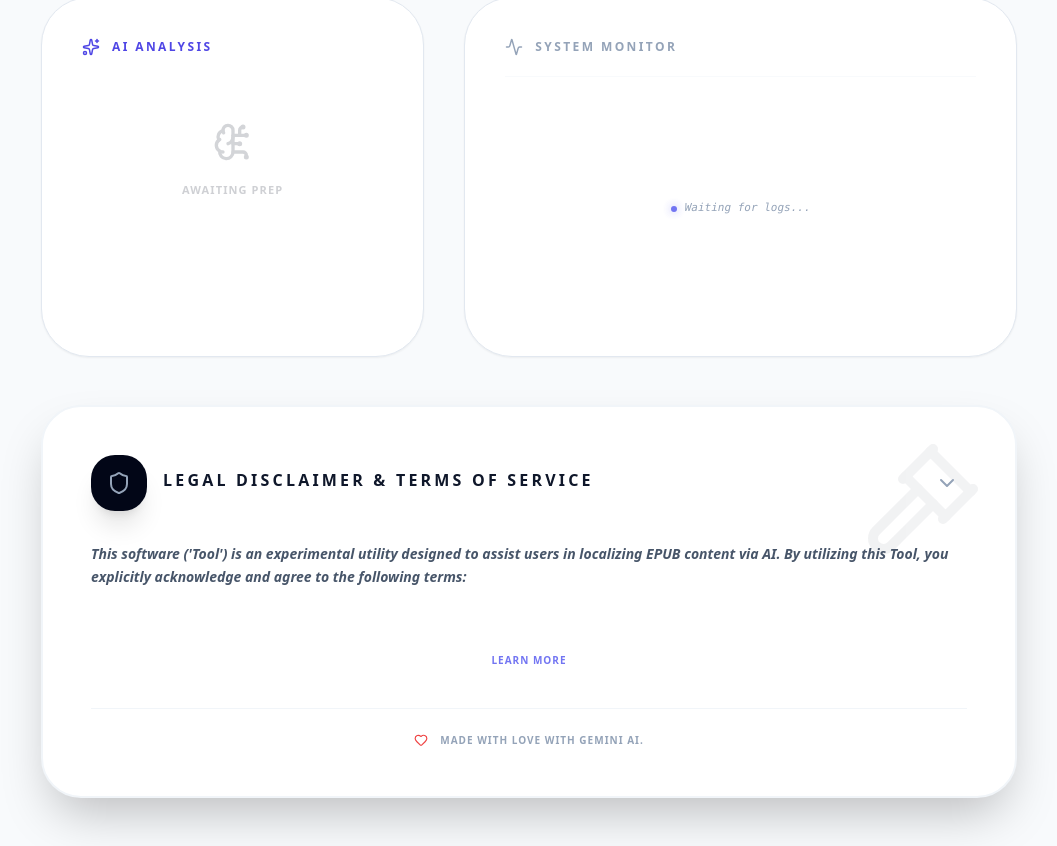
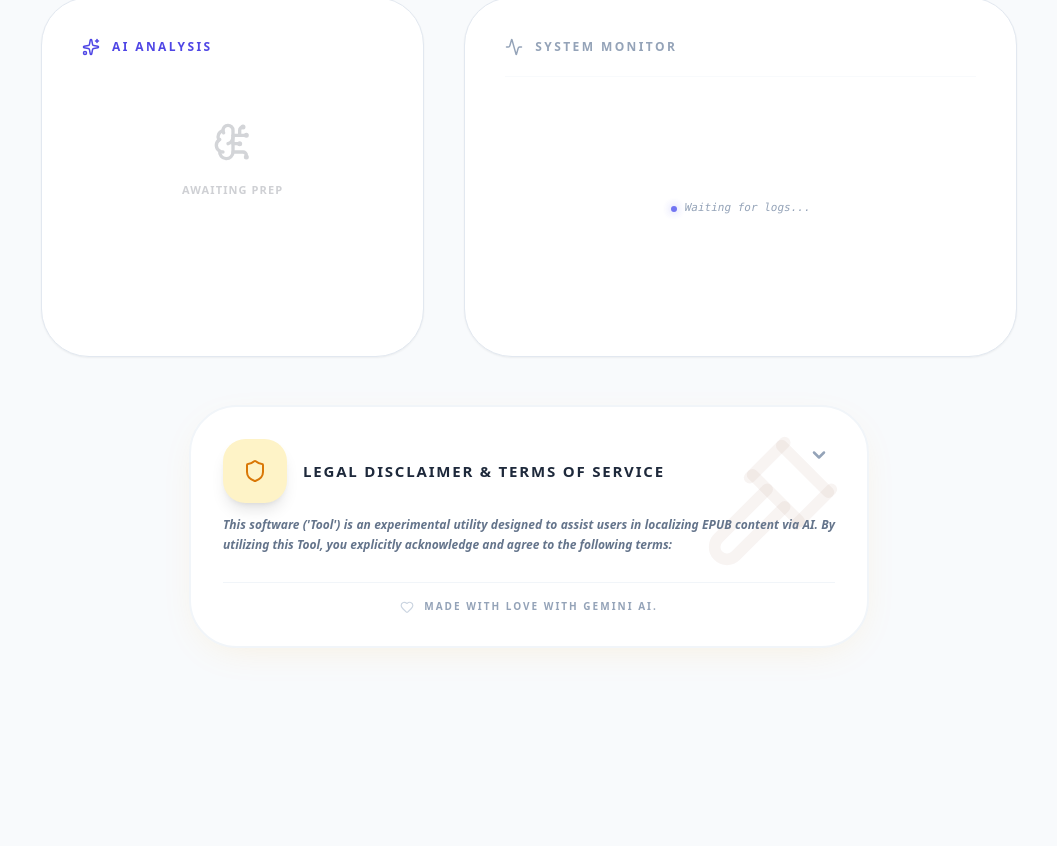
Before and after one commit to EnesMCLK/literary-translator, a React (Vite) app: page / in a window 1280 px wide. Shown: the part 845-1691 px from the top of the page, without its empty margins (111-1168 px from the left). After the commit the page ends 1541 px from the top, so only its background shows below. Built offline with nearby package versions, Linux system fonts and the light colour scheme.

Commit message:
feat(i18n): Update Turkish translation for UI strings
Updated several Turkish UI strings to improve clarity and consistency. This includes changes to the "madeWith" and "learnMore" labels, ensuring they better reflect the application's branding and functionality.

```diff
--- a/App.tsx
+++ b/App.tsx
@@ -63,7 +63,7 @@ const STRINGS_REGISTRY: Record<string, any> = {
     systemLogsReady: "Sistem Girişleri Bekleniyor...", verifyingError: "Doğrulama hatası!", literal: "Sadık", creative: "Yaratıcı",
     quotaError: "KOTA DOLDU: Lütfen yaklaşık 60 saniye bekleyin. Çeviri durduruldu, kaldığınız yerden devam edebilirsiniz.",
     interfaceSettings: "ARAYÜZ AYARLARI", themeMode: "TEMA MODU", appLanguage: "UYGULAMA DİLİ",
-    copyright: "2024 AI Literary EPUB Translator. Tüm hakları saklıdır.", madeWith: "Gemini AI ile sevgiyle yapıldı.", learnMore: "Bilgi Al",
+    copyright: "2024 AI Literary EPUB Translator. Tüm hakları saklıdır.", madeWith: "GEMINI AI ILE SEVGIYLE YAPILDI.", learnMore: "BİLGİ AL",
     legalWarningTitle: "YASAL SORUMLULUK REDDİ VE KULLANIM KOŞULLARI",
     legalWarningText: "Bu yazılım ('Araç'), kullanıcıların EPUB formatındaki içerikleri yapay zeka desteğiyle yerelleştirmesine olanak tanıyan deneysel bir yardımcı programdır. İşbu Aracı kullanarak aşağıdaki hususları peşinen kabul etmiş sayılırsınız:",
     legalPoints: [
@@ -87,7 +87,7 @@ const STRINGS_REGISTRY: Record<string, any> = {
     systemLogsReady: "Waiting for logs...", verifyingError: "Key error!", literal: "Literal", creative: "Creative",
     quotaError: "QUOTA EXCEEDED: Please wait about 60 seconds. Translation paused, you can resume later.",
     interfaceSettings: "INTERFACE SETTINGS", themeMode: "THEMODE", appLanguage: "APP LANGUAGE",
-    copyright: "2024 AI Literary EPUB Translator. All rights reserved.", madeWith: "Made with love with Gemini AI.", learnMore: "Learn More",
+    copyright: "2024 AI Literary EPUB Translator. All rights reserved.", madeWith: "MADE WITH LOVE WITH GEMINI AI.", learnMore: "INFO",
     legalWarningTitle: "LEGAL DISCLAIMER & TERMS OF SERVICE",
     legalWarningText: "This software ('Tool') is an experimental utility designed to assist users in localizing EPUB content via AI. By utilizing this Tool, you explicitly acknowledge and agree to the following terms:",
     legalPoints: [
@@ -519,8 +519,8 @@ export default function App() {
       </div>
 
       <main className="flex-1 pt-32 md:pt-36 flex flex-col items-center">
-        <div className="w-full max-w-5xl px-6 py-6 md:py-12 space-y-8 md:space-y-12">
-            <section className="bg-white dark:bg-slate-900 rounded-[2rem] md:rounded-[3rem] border border-slate-200 dark:border-slate-800 p-6 md:p-12 space-y-8 md:space-y-10 shadow-xl">
+        <div className="w-full max-w-5xl px-6 py-6 md:py-12 space-y-8 md:space-y-12 flex flex-col items-center">
+            <section className="w-full bg-white dark:bg-slate-900 rounded-[2rem] md:rounded-[3rem] border border-slate-200 dark:border-slate-800 p-6 md:p-12 space-y-8 md:space-y-10 shadow-xl">
                 <div className="space-y-4">
                   <label className="text-[10px] font-black text-slate-400 uppercase tracking-widest pl-2">{t.uploadLabel}</label>
                   <div className="relative group cursor-pointer">
@@ -573,7 +573,7 @@ export default function App() {
                 </div>
             </section>
 
-            <div className="grid grid-cols-1 md:grid-cols-12 gap-8 md:gap-10">
+            <div className="w-full grid grid-cols-1 md:grid-cols-12 gap-8 md:gap-10">
               <section className="md:col-span-5 bg-white dark:bg-slate-900 rounded-[2rem] md:rounded-[3rem] border border-slate-200 dark:border-slate-800 p-8 md:p-10 space-y-6 shadow-sm relative overflow-hidden group">
                 <div className="flex items-center gap-3 text-indigo-600"><Sparkles size={18} md:size={20}/> <h3 className="text-[10px] md:text-[12px] font-black uppercase tracking-[0.2em]">{t.aiAnalysis}</h3></div>
                 <div className="min-h-[120px] md:min-h-[160px] flex flex-col justify-center">
@@ -593,39 +593,41 @@ export default function App() {
               </section>
             </div>
 
-            {/* Legal Warning Card - Interactive Toggle */}
+            {/* Legal Warning Card - Optimized & Compact */}
             <section
               onClick={() => setIsLegalExpanded(!isLegalExpanded)}
-              className={`bg-white dark:bg-slate-900 rounded-[2.5rem] border-2 transition-all duration-500 p-8 md:p-12 shadow-2xl mb-24 relative overflow-hidden cursor-pointer group hover:border-indigo-400 ${isLegalExpanded ? 'border-indigo-500 ring-4 ring-indigo-500/5' : 'border-slate-100 dark:border-slate-800'}`}
+              className={`w-full max-w-[680px] bg-white dark:bg-[#1a1405] rounded-[2.5rem] md:rounded-[3rem] border-2 transition-all duration-700 p-5 md:p-8 shadow-[0_10px_40px_-15px_rgba(245,158,11,0.15)] mb-12 relative overflow-hidden cursor-pointer group select-none hover:shadow-[0_15px_50px_-10px_rgba(245,158,11,0.2)] ${isLegalExpanded ? 'border-amber-400 ring-4 ring-amber-500/5' : 'border-slate-100 dark:border-amber-900/10'}`}
             >
-                <div className="absolute top-0 right-0 p-8 opacity-5 group-hover:opacity-10 transition-opacity">
-                   <Gavel size={120} />
+                {/* Background Silhouette */}
+                <div className="absolute top-0 right-0 p-6 text-amber-900/5 dark:text-amber-100/5 pointer-events-none group-hover:scale-110 transition-transform duration-1000">
+                   <Gavel size={140} />
                 </div>
-                <div className="flex flex-col gap-8 relative z-10">
-                    <div className="flex items-center justify-between">
+
+                <div className="flex flex-col relative z-10">
+                    <div className="flex items-start justify-between mb-3">
                       <div className="flex items-center gap-4">
-                          <div className={`p-4 transition-colors duration-500 rounded-[1.5rem] shadow-xl ${isLegalExpanded ? 'bg-indigo-600 text-white' : 'bg-slate-950 dark:bg-slate-800 text-slate-400'}`}>
+                          <div className={`w-14 h-14 md:w-16 md:h-16 flex-shrink-0 flex items-center justify-center transition-all duration-500 rounded-2xl md:rounded-[1.4rem] shadow-lg ${isLegalExpanded ? 'bg-amber-500 text-white' : 'bg-amber-100 dark:bg-amber-900/40 text-amber-600'}`}>
                               <Shield size={24} />
                           </div>
-                          <h4 className={`text-[14px] md:text-[16px] font-black uppercase tracking-[0.2em] border-b-2 pb-1 transition-colors ${isLegalExpanded ? 'text-indigo-600 dark:text-indigo-400 border-indigo-500' : 'text-slate-900 dark:text-white border-transparent'}`}>
+                          <h4 className="text-[13px] md:text-[15px] font-black uppercase tracking-[0.12em] text-slate-800 dark:text-amber-100 leading-tight">
                             {t.legalWarningTitle}
                           </h4>
                       </div>
-                      <div className="p-2 text-slate-400 group-hover:text-indigo-500 transition-colors">
-                        {isLegalExpanded ? <ChevronUp size={24} /> : <ChevronDown size={24} />}
+                      <div className={`p-1.5 transition-all duration-500 ${isLegalExpanded ? 'text-amber-600 rotate-180' : 'text-slate-400 group-hover:text-amber-500'}`}>
+                        <ChevronDown size={20} strokeWidth={3} />
                       </div>
                     </div>
 
-                    <div className="space-y-6">
-                        <p className={`text-[12px] md:text-[14px] leading-relaxed font-bold italic transition-colors ${isLegalExpanded ? 'text-slate-900 dark:text-slate-100' : 'text-slate-600 dark:text-slate-400'}`}>
+                    <div className="space-y-3">
+                        <p className={`text-[11px] md:text-[12px] leading-relaxed font-bold italic transition-all duration-500 text-justify ${isLegalExpanded ? 'text-slate-900 dark:text-amber-50' : 'text-slate-500 dark:text-amber-100/50'}`}>
                           {t.legalWarningText}
                         </p>
 
-                        <div className={`grid grid-cols-1 md:grid-cols-2 gap-6 transition-all duration-700 overflow-hidden ${isLegalExpanded ? 'max-h-[1000px] opacity-100 mt-4' : 'max-h-0 opacity-0'}`}>
+                        <div className={`grid grid-cols-1 md:grid-cols-2 gap-3 transition-all duration-700 overflow-hidden ${isLegalExpanded ? 'max-h-[1000px] opacity-100' : 'max-h-0 opacity-0'}`}>
                           {t.legalPoints.map((point: string, idx: number) => (
-                            <div key={idx} className="flex gap-4 p-5 bg-slate-50 dark:bg-slate-800/40 rounded-2xl border border-slate-100 dark:border-slate-700/50 hover:bg-white dark:hover:bg-slate-800 hover:shadow-lg transition-all">
-                                <div className="text-indigo-500 font-black text-sm pt-0.5">{idx + 1}.</div>
-                                <p className="text-[11px] md:text-[12px] leading-snug font-medium text-slate-600 dark:text-slate-300">
+                            <div key={idx} className="flex gap-3 p-3 bg-slate-50/50 dark:bg-amber-950/10 rounded-xl border border-amber-100/50 dark:border-amber-800/20 hover:border-amber-400 transition-all">
+                                <div className="text-amber-500 font-black text-xs pt-0.5">{idx + 1}.</div>
+                                <p className="text-[10px] md:text-[11px] leading-snug font-medium text-slate-600 dark:text-amber-100/80 text-justify">
                                   {point}
                                 </p>
                             </div>
@@ -633,15 +635,13 @@ export default function App() {
                         </div>
                     </div>
 
-                    {!isLegalExpanded && (
-                      <div className="flex items-center justify-center gap-2 animate-pulse py-2">
-                        <span className="text-[10px] font-black text-indigo-500 uppercase tracking-widest">{t.learnMore}</span>
-                      </div>
-                    )}
-
-                    <div className="pt-6 border-t border-slate-100 dark:border-slate-800 flex items-center justify-center gap-3">
-                        <Heart size={14} className="text-red-500" />
-                        <span className="text-[10px] font-black uppercase tracking-widest text-slate-400">{t.madeWith}</span>
+                    <div className="flex flex-col items-center mt-4 gap-3">
+                       <div className="w-full pt-4 border-t border-slate-100 dark:border-amber-900/10 flex items-center justify-center gap-2.5">
+                          <Heart size={14} className={`transition-colors duration-500 ${isLegalExpanded ? 'text-red-500 fill-red-500' : 'text-slate-300 dark:text-amber-900/30'}`} />
+                          <span className="text-[9px] md:text-[10px] font-black uppercase tracking-[0.2em] text-slate-400 dark:text-amber-100/20">
+                            {t.madeWith}
+                          </span>
+                       </div>
                     </div>
                 </div>
             </section>
```
